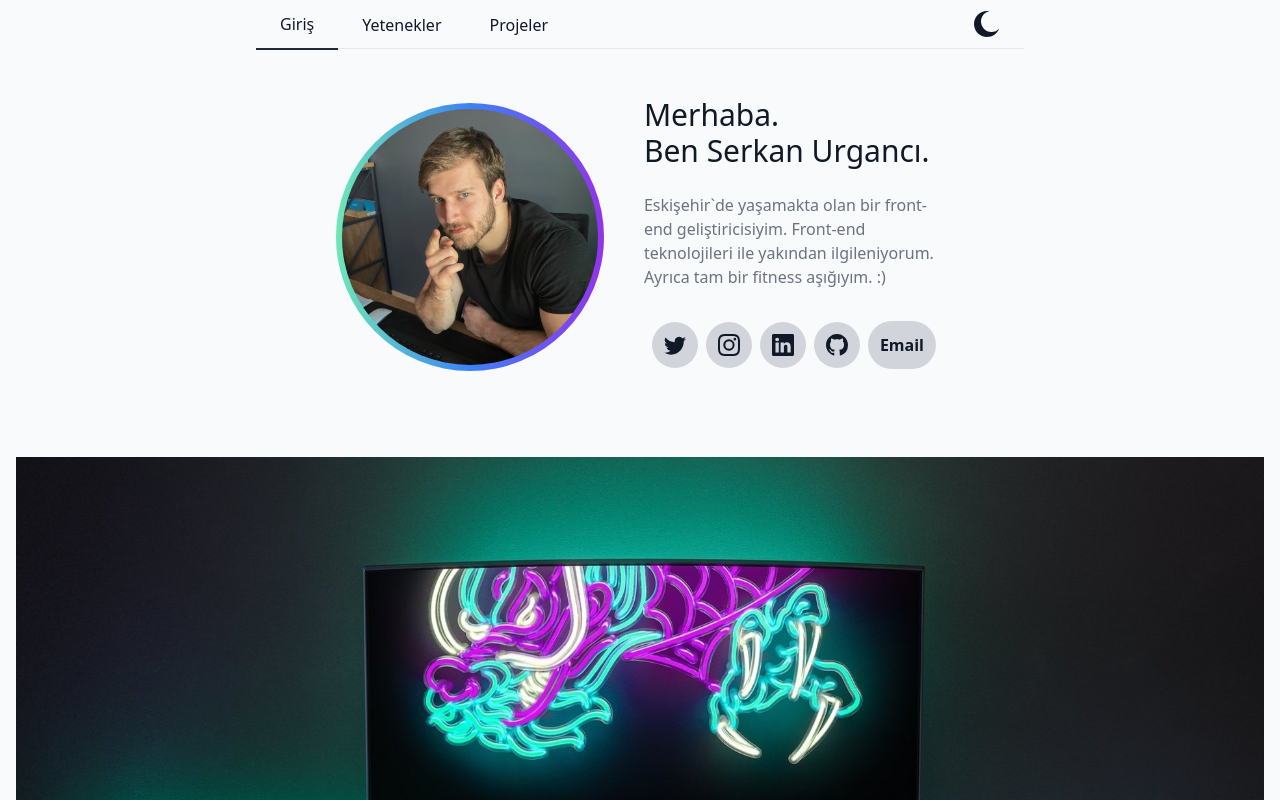
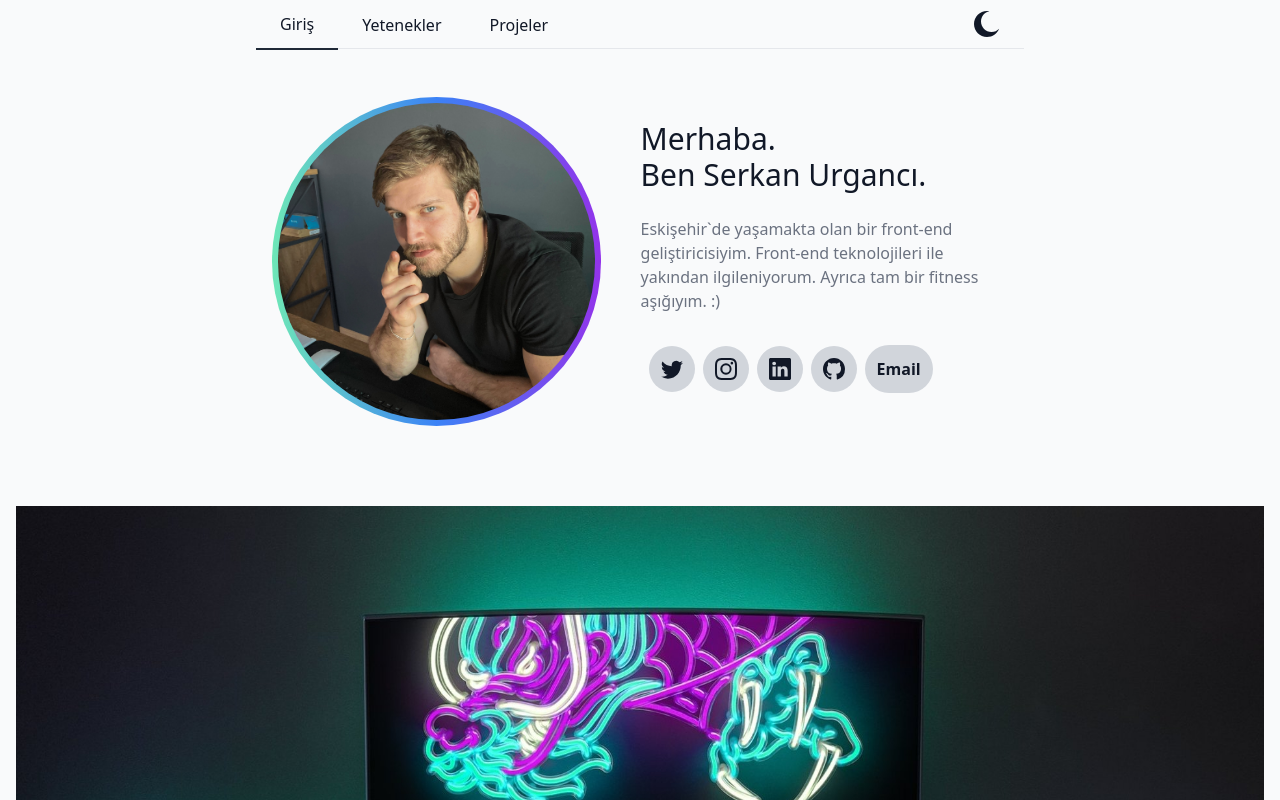
Before and after one commit to serkanurganci/serkanurganci.com, a Next.js app: page / in a window 1280 px wide. Shown: the top 800 px of the page. Built offline with nearby package versions, Linux system fonts and the light colour scheme.

Commit message:
change projects ui

```diff
--- a/components/ProjectCard.js
+++ b/components/ProjectCard.js
@@ -20,9 +20,9 @@ const ProjectCard = ({ name, description, link, language }) => {
       relative
       items-center space-y-2 font-[600]
       shadow-[0px_5px_15px_rgba(0,0,0,0.35)]
-      dark:shadow-[0px_5px_15px_rgba(79,70,229,1)] w-44 h-44 md:w-60
+      dark:shadow-[0px_5px_15px_rgba(79,70,229,1)] w-44 h-44 md:w-56
       md:h-60 rounded-3xl dark:bg-indigo-600
-      duration-200 hover:scale-105 px-6"
+      duration-200 hover:scale-105 px-6 hover:bg-gradient-to-r hover:from-[#6EE7B7] hover:via-[#3B82F6] hover:to-[#9333EA] hover:text-white"
       rel="noreferrer"
     >
       <p className="font-bold text-base sm:text-lg">
@@ -35,7 +35,7 @@ const ProjectCard = ({ name, description, link, language }) => {
           ? description.substring(0, maxDescLength) + "..."
           : description}
       </p>
-      <p className="absolute -top-1/2 translate-y-full text-xs border-2 shadow-lg rounded-full w-1/3 h-1/3 flex justify-center items-center bg-white dark:bg-purple-600 capitalize  p-2">
+      <p className="absolute -top-1/2 translate-y-full text-xs border-2 shadow-lg rounded-full w-1/3 h-1/3 flex justify-center items-center bg-white dark:bg-purple-600 capitalize p-2 text-black dark:text-white">
         {findLanguageLogo(language)}
       </p>
     </a>
--- a/styles/globals.scss
+++ b/styles/globals.scss
@@ -14,7 +14,7 @@
 
 @layer components{
   .container-small {
-    @apply max-w-screen-sm mx-auto px-4;
+    @apply max-w-screen-md mx-auto px-4;
   }
 
   .container-large {
```
